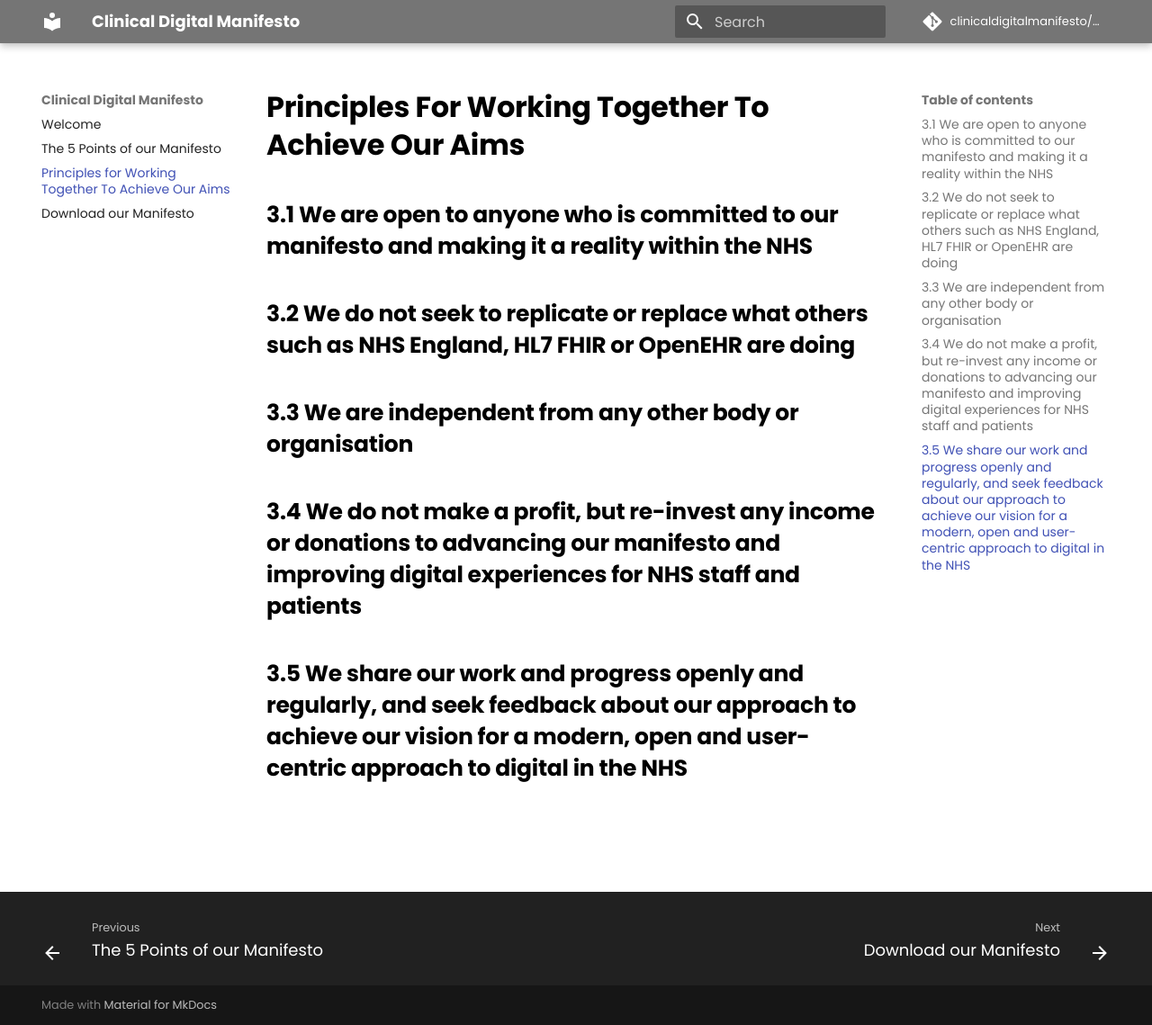
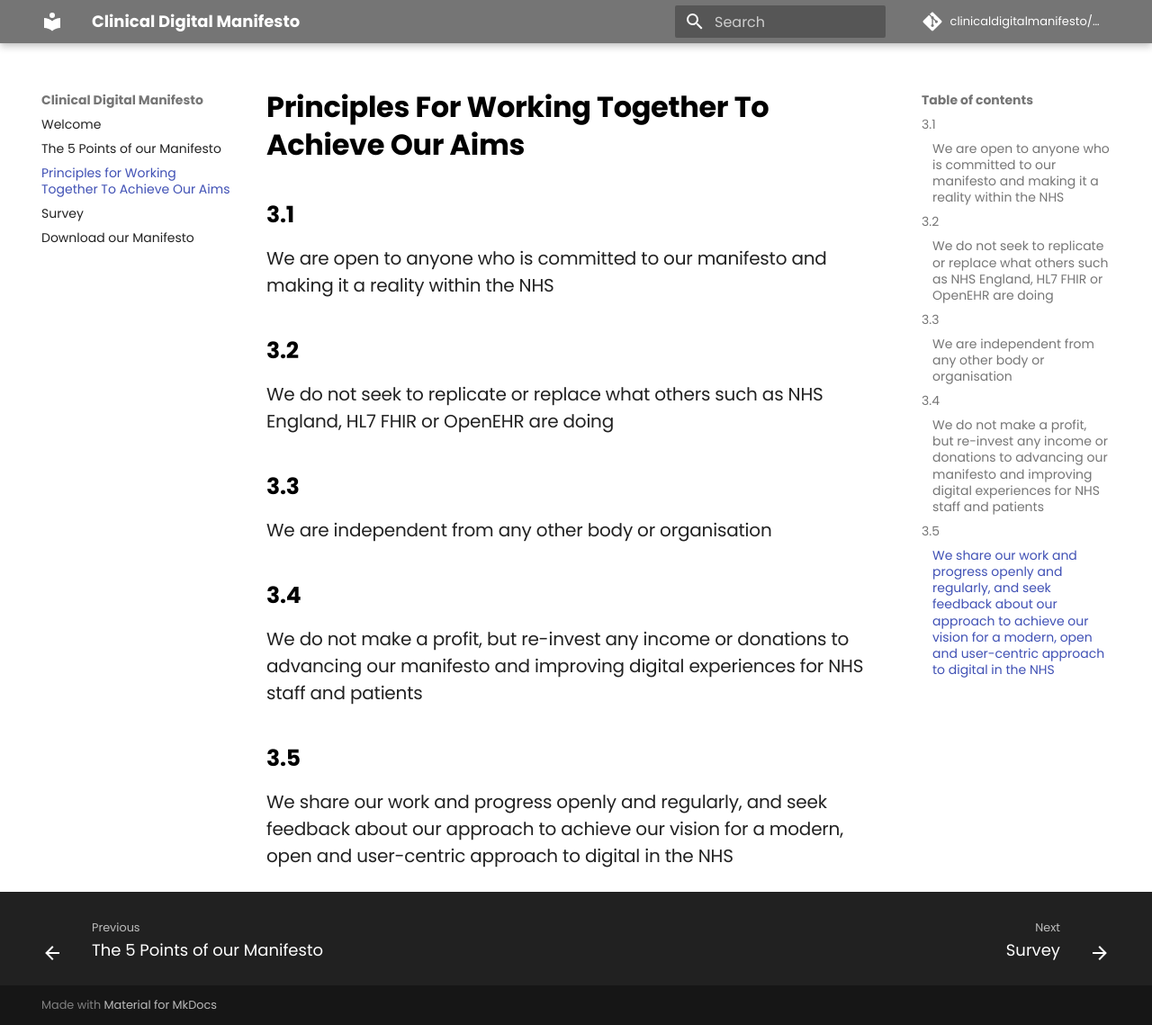
Before and after one commit to clinicaldigitalmanifesto/clinicaldigitalmanifesto.org, an MkDocs documentation site: the page built from docs/principles.md, in a window 1280 px wide and 1139 px high. Shown: the whole window at 90% size. Built offline with MkDocs 1.6.1 and Material for MkDocs 9.7.7, drawn with Linux system fonts in a browser that asks for light colours; comment, search, counter and statistics services are not loaded.

Commit message:
removed non-used pages, added survey

```diff
--- a/docs/principles.md
+++ b/docs/principles.md
@@ -1,11 +1,21 @@
 # Principles For Working Together To Achieve Our Aims
 
-## 3.1 We are open to anyone who is committed to our manifesto and making it a reality within the NHS
+## 3.1
 
-## 3.2 We do not seek to replicate or replace what others such as NHS England, HL7 FHIR or OpenEHR are doing
+### We are open to anyone who is committed to our manifesto and making it a reality within the NHS
 
-## 3.3 We are independent from any other body or organisation
+## 3.2
 
-## 3.4 We do not make a profit, but re-invest any income or donations to advancing our manifesto and improving digital experiences for NHS staff and patients
+### We do not seek to replicate or replace what others such as NHS England, HL7 FHIR or OpenEHR are doing
 
-## 3.5 We share our work and progress openly and regularly, and seek feedback about our approach to achieve our vision for a modern, open and user-centric approach to digital in the NHS
+## 3.3
+
+### We are independent from any other body or organisation
+
+## 3.4
+
+### We do not make a profit, but re-invest any income or donations to advancing our manifesto and improving digital experiences for NHS staff and patients
+
+## 3.5
+
+### We share our work and progress openly and regularly, and seek feedback about our approach to achieve our vision for a modern, open and user-centric approach to digital in the NHS
--- a/mkdocs.yml
+++ b/mkdocs.yml
@@ -28,12 +28,11 @@ plugins:
   - git-revision-date-localized:
       enable_creation_date: true
 
-
-
 nav:
   - Welcome: 'index.md'
   - The 5 Points of our Manifesto: 'manifesto.md'
   - Principles for Working Together To Achieve Our Aims: 'principles.md'
+  - Survey: 'survey.md'
   - Download our Manifesto: 'download.md'
 
 repo_url: https://github.com/clinicaldigitalmanifesto/clinicaldigitalmanifesto.org
```
Also changed, not shown: docs/comms_planning.md (deleted, +0 -3 lines), docs/early_concepts.md (deleted, +0 -3 lines), docs/notes_feedback.md (deleted, +0 -3 lines), docs/survey.md (added, +1 -0 lines).
